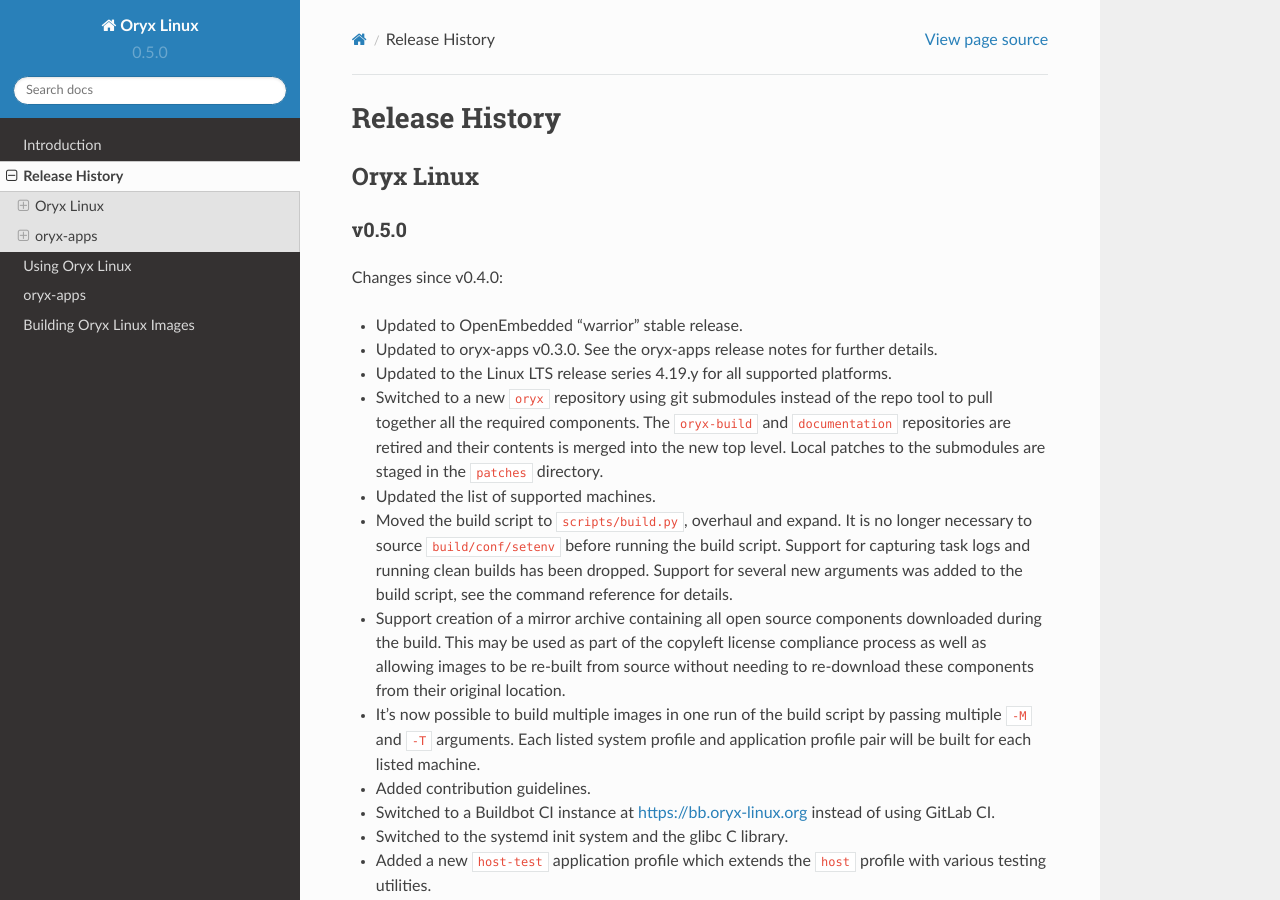
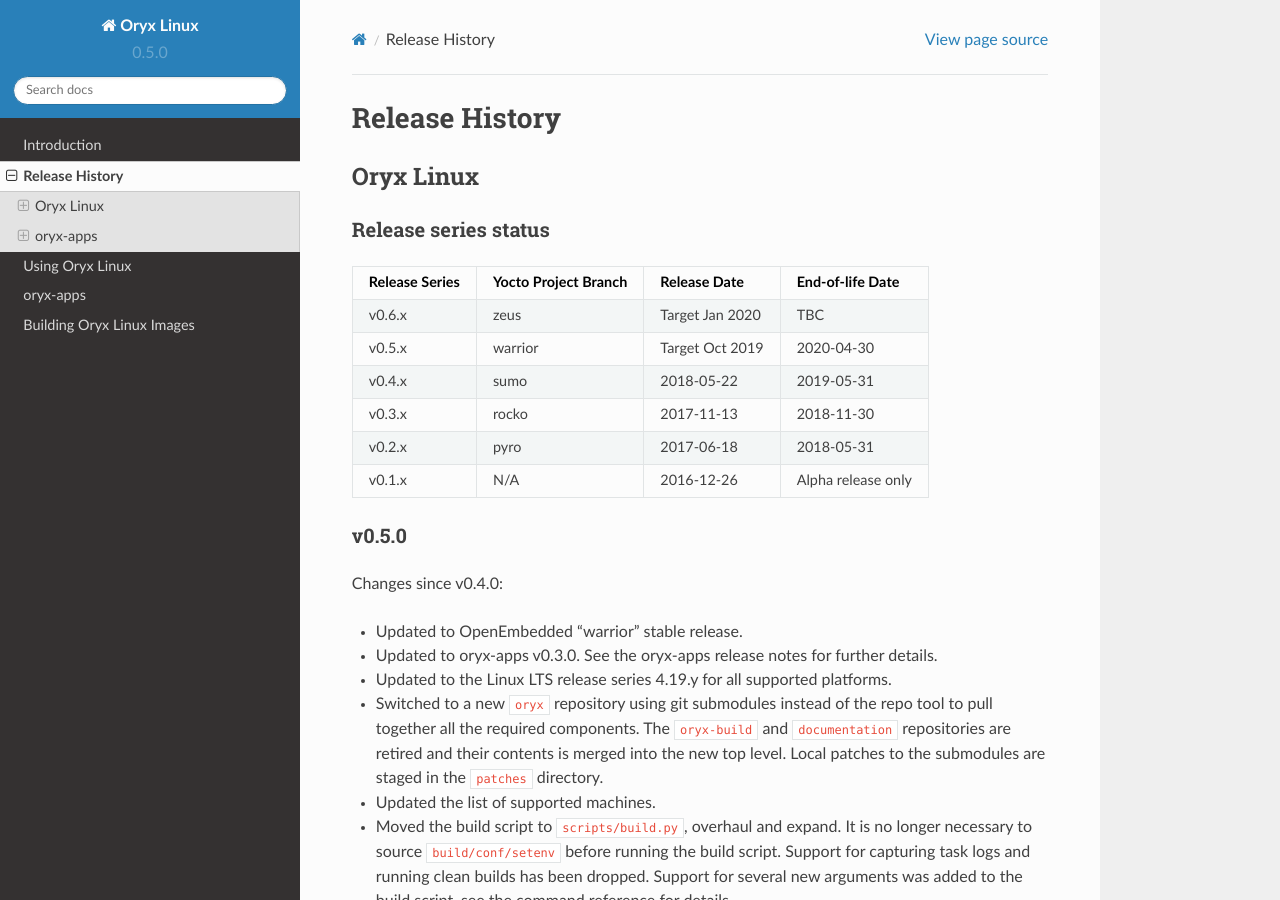
Before and after one commit to NetworkGradeLinux/mion, a Sphinx documentation site: the page built from docs/release-history.rst, in a window 1280 px wide and 900 px high. Built offline with Sphinx 7.4.7 and the Read the Docs theme 2.0.0, drawn with Linux system fonts in a browser that asks for light colours; some of the changed text lies outside the part shown.

Commit message:
docs: Improve release history section
Signed-off-by: Paul Barker <pbarker@oryx-linux.org>

```diff
--- a/docs/release-history.rst
+++ b/docs/release-history.rst
@@ -4,6 +4,20 @@
 
 Oryx Linux
 ==========
+
+Release series status
++++++++++++++++++++++
+
+==============  ====================  ===============  ==================
+Release Series  Yocto Project Branch  Release Date     End-of-life Date
+==============  ====================  ===============  ==================
+v0.6.x          zeus                  Target Jan 2020  TBC
+v0.5.x          warrior               Target Oct 2019  2020-04-30
+v0.4.x          sumo                  2018-05-22       2019-05-31
+v0.3.x          rocko                 2017-11-13       2018-11-30
+v0.2.x          pyro                  2017-06-18       2018-05-31
+v0.1.x          N/A                   2016-12-26       Alpha release only
+==============  ====================  ===============  ==================
 
 v0.5.0
 ++++++
@@ -267,6 +281,12 @@
 * Various compiled images: See files under
   https://www.toganlabs.com/downloads/oryx/distro/0.2.0/.
 
+v0.1.0
+++++++
+
+This was an initial alpha-quality release and is now only of historical
+interest.
+
 oryx-apps
 =========
 
```
